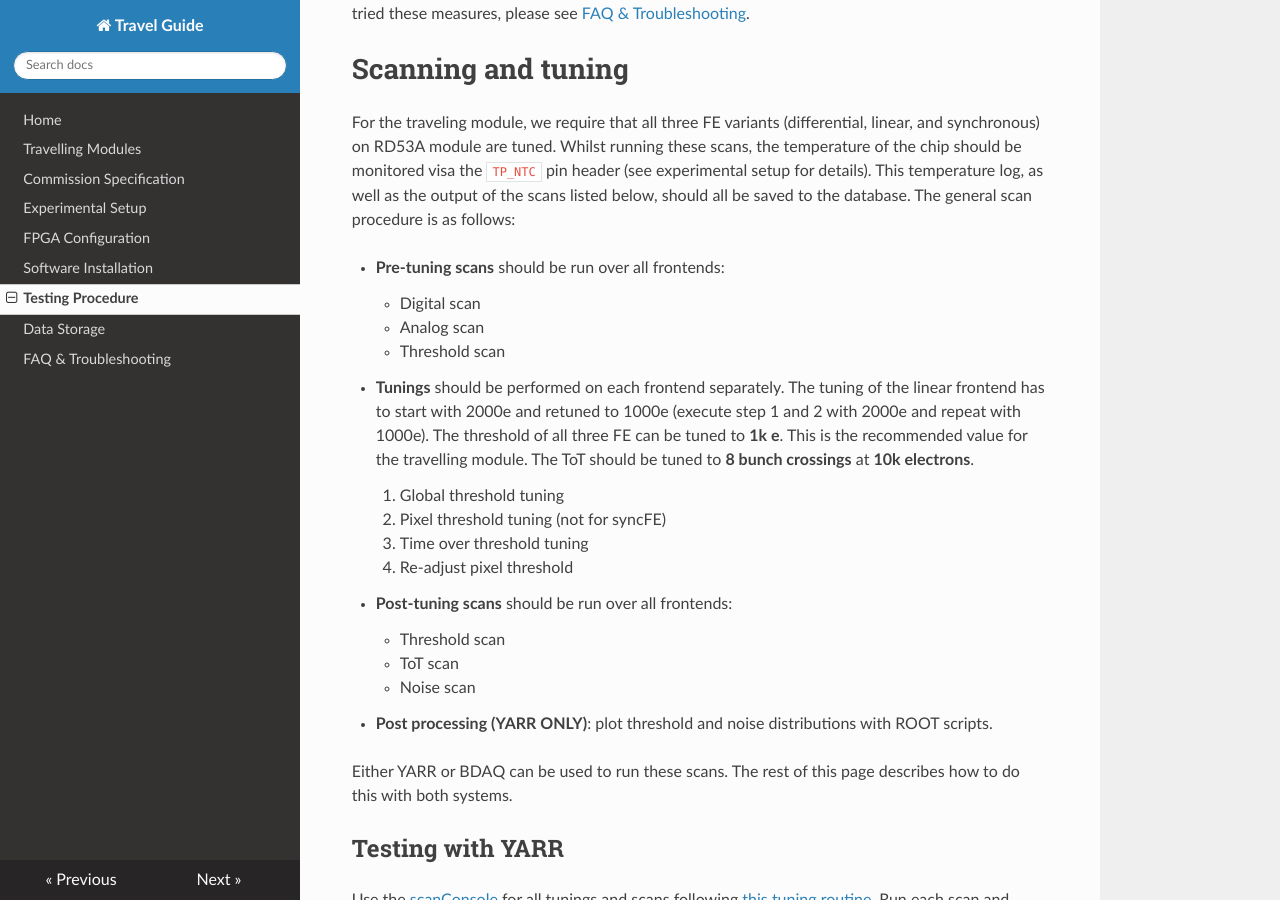
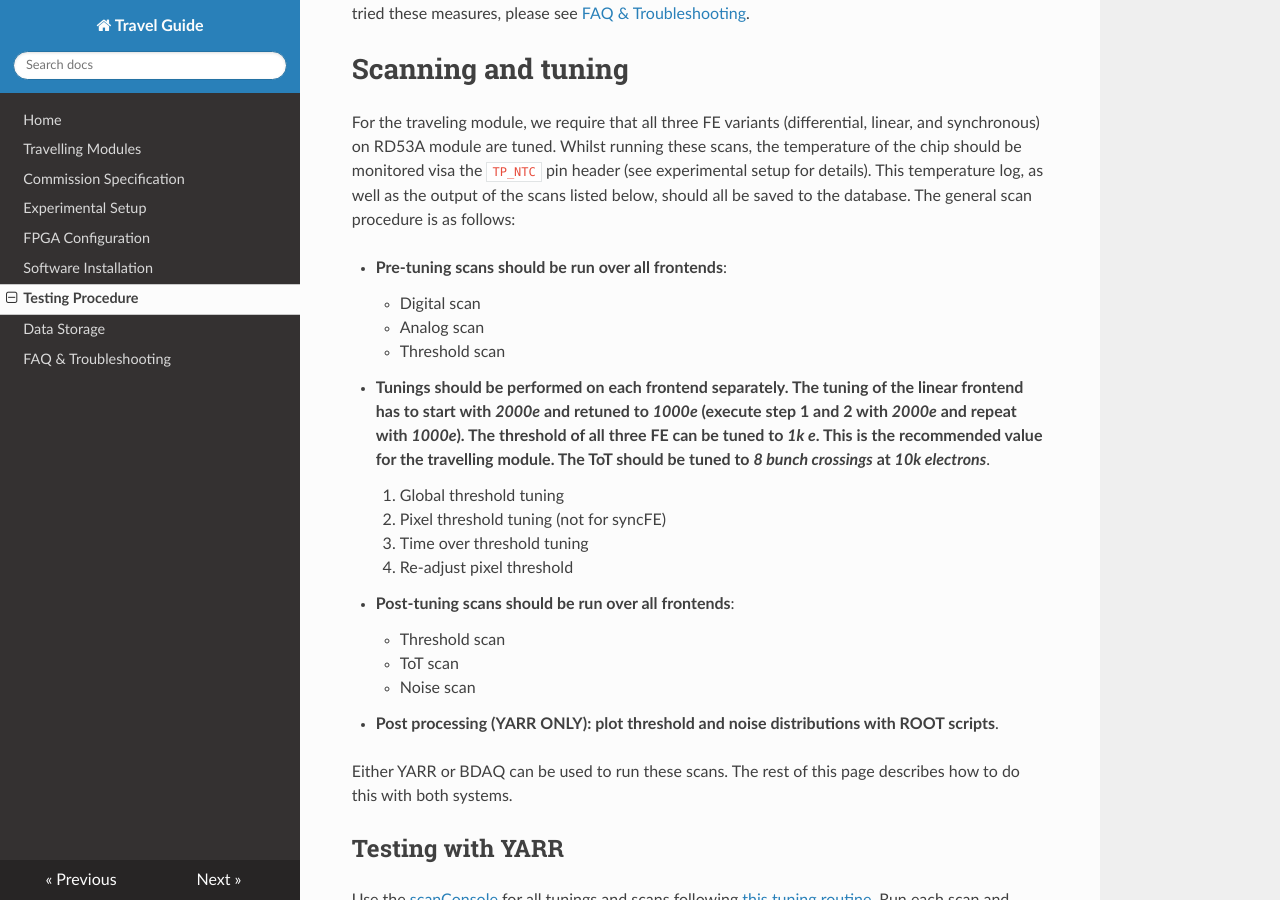
Before and after one commit to lime86/TravellingModule, an MkDocs documentation site: the page built from docs/procedure.md, in a window 1280 px wide and 900 px high, scrolled down 4534 px. Built offline with MkDocs 1.6.1, drawn with Linux system fonts in a browser that asks for light colours; nearby versions of some CDN libraries; old or Windows-style settings are respelled for this version of MkDocs.

```diff
--- a/docs/procedure.md
+++ b/docs/procedure.md
@@ -108,20 +108,20 @@ For the traveling module, we require that all three FE variants (differential, l
 The general scan procedure is as follows:
 
 
-   * **Pre-tuning scans** should be run over all frontends:
+   * **Pre-tuning scans should be run over all frontends**:
       * Digital scan
       * Analog scan
       * Threshold scan
-   * **Tunings** should be performed on each frontend separately. The tuning of the linear frontend has to start with 2000e and retuned to 1000e (execute step 1 and 2 with 2000e and repeat with 1000e). The threshold of all three FE can be tuned to **1k e**. This is the recommended value for the travelling module. The ToT should be tuned to **8 bunch crossings** at **10k electrons**.
+   * **Tunings should be performed on each frontend separately. The tuning of the linear frontend has to start with _2000e_ and retuned to _1000e_ (execute step 1 and 2 with _2000e_ and repeat with _1000e_). The threshold of all three FE can be tuned to _1k e_. This is the recommended value for the travelling module. The ToT should be tuned to _8 bunch crossings_ at _10k electrons_**.
       1. Global threshold tuning
       2. Pixel threshold tuning (not for syncFE)
       3. Time over threshold tuning
       4. Re-adjust pixel threshold
-   * **Post-tuning scans** should be run over all frontends:
+   * **Post-tuning scans should be run over all frontends**:
       * Threshold scan
       * ToT scan
       * Noise scan
-   * **Post processing (YARR ONLY)**: plot threshold and noise distributions with ROOT scripts.
+   * **Post processing (YARR ONLY): plot threshold and noise distributions with ROOT scripts**.
 
 Either YARR or BDAQ can be used to run these scans. The rest of this page describes how to do this with both systems.
 
```
